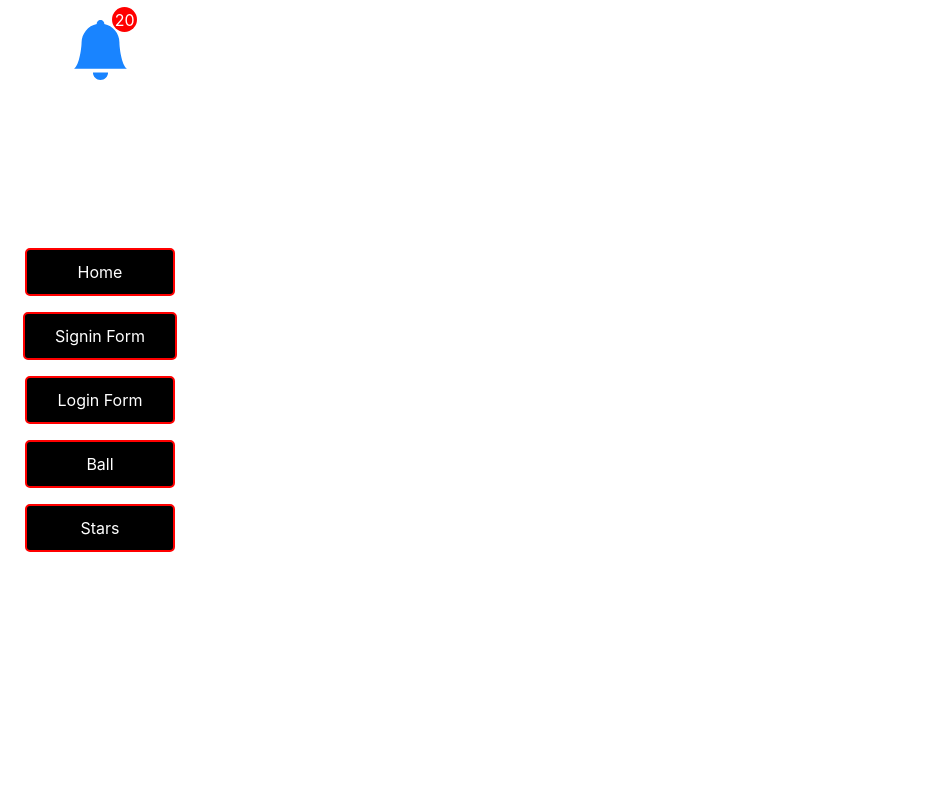
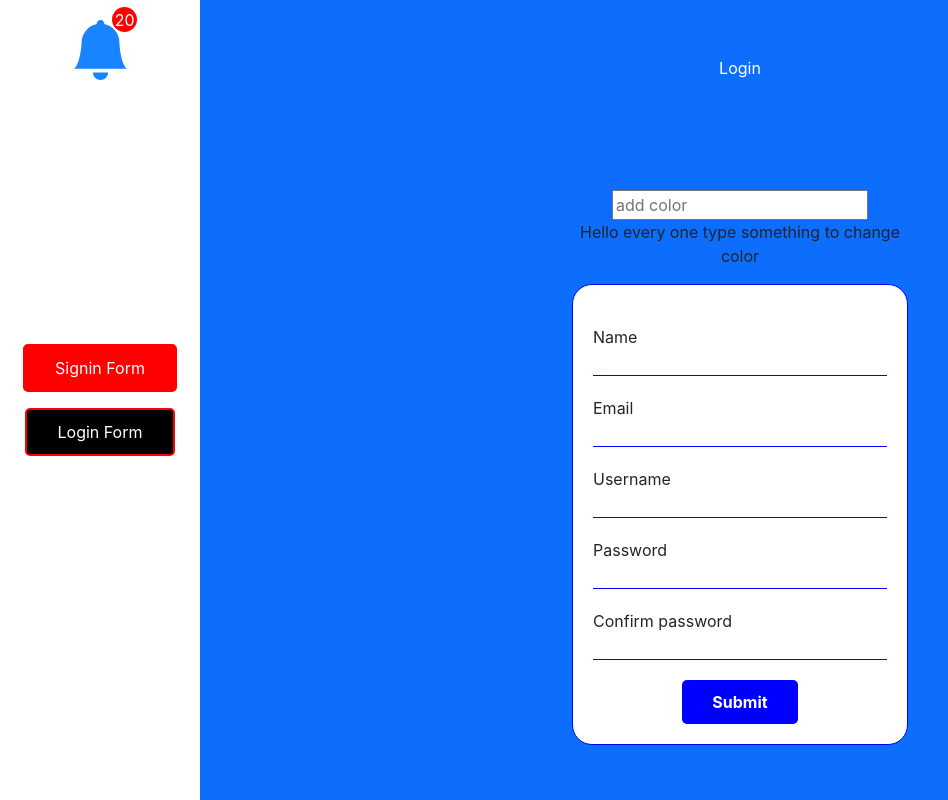
Before and after one commit to neharadialcode/learning-react, a React (Create React App) app: page /sign-up in a window 1280 px wide. Shown: the whole page, without its empty margins (0-948 px from the left). Built offline with nearby package versions, Linux system fonts and the light colour scheme.

Commit message:
sign-in added

```diff
--- a/src/App.js
+++ b/src/App.js
@@ -31,6 +31,8 @@ function App() {
             <Route exact path="/new/:id" component={ButtonTabs} />
           </div>
           <Switch>
+            {isSignUpValue === "true" ? (
+              <>
                 <Route exact path="/rating" component={Stars} />
                 <Route exact path="/form" component={NewFrom} />
                 <Route exact path="/page-two" component={PageTwo} />
@@ -41,8 +43,13 @@ function App() {
                 <Route exact path="/list" component={List} />
                 <Route exact path="/cards" component={Cards} />
                 <Route exact path="/image-upload" component={ImageUpload} />
-            <Route exact path="/page-one" component={DayOne} />
+              </>
+            ) : (
+              <>
+                <Route exact path="/sign-up" component={DayOne} />
                 <Route exact path="/log-in" component={LoginForm} />
+              </>
+            )}
           </Switch>
         </div>
       </div>
--- a/src/components/DayOne.jsx
+++ b/src/components/DayOne.jsx
@@ -33,11 +33,9 @@ const DayOne = ({ history }) => {
    *
    */
   useEffect(() => {
-    console.log("bbbbbbbbb====", isSignUpValue);
-
     if (isSignUpValue === "true") {
-      console.log("aaaaaaaaaaaaaaa====", isSignUpValue);
       history.push("/");
+      window.location.reload();
     }
   }, [isSignUpValue]);
 
@@ -58,28 +56,21 @@ const DayOne = ({ history }) => {
       userNameRegex.test(inputValue.username)
     ) {
       localStorage.setItem("isSignup", true);
-      history.push("/");
-      // console.log(inputValue, "value");
       arrayData.push(inputValue);
-      // console.log("New array", arrayData, inputValue);
       setError(false);
       setInputValue(data);
     }
   };
   const [colorChange, setcolorChange] = useState("");
   const deleteHandler = (index) => {
-    console.log(index, "index");
-    console.log(arrayData, "arrayDataarrayData");
     arrayData.splice(index, 1);
     setChangeState(!changeState);
-    console.log(arrayData, "dfghjkl;");
   };
 
   useEffect(() => {
     setArrayData(arrayData);
   }, [changeState]);
 
-  console.log(isSignUpValue, "isSignUpValue");
   return (
     <div className="w-100 bg-primary">
       <div className="container">
--- a/src/components/Home.jsx
+++ b/src/components/Home.jsx
@@ -1,8 +1,9 @@
-import React from "react";
+import React, { useEffect } from "react";
 import { useState } from "react";
 import natureJpg from "../img/nature.jpg";
 
-const Home = () => {
+const Home = ({ history }) => {
+  const isSignUpValue = localStorage.getItem("isSignup");
   const [upload, setUpload] = useState("");
   const [multiple, setmultiple] = useState();
   const uploadHandler = (e) => {
@@ -21,6 +22,21 @@ const Home = () => {
     // console.log(" uploadImg", uploadImg);
     // setUpload(uploadImg);
   };
+  const logOutHandler = () => {
+    localStorage.setItem("isSignup", false);
+    history.push("/sign-up");
+    window.location.reload();
+  };
+
+  // useEffect(() => {
+  //   // console.log("bbbbbbbbb====", isSignUpValue);
+
+  //   if (isSignUpValue === "false" && isSignUpValue === "null") {
+  //     // console.log("aaaaaaaaaaaaaaa====", isSignUpValue);
+  //     history.push("/sign-up");
+  //   }
+  // }, [isSignUpValue]);
+
   return (
     <div className="home">
       {multiple && multiple.length > 0 ? (
@@ -46,8 +62,22 @@ const Home = () => {
       <div className="d-flex flex-wrap w-100">
         {multiple &&
           multiple.map((obj, index) => (
-            <img className="w-25 mw-500" src={obj} alt="natureJpg" />
+            <img
+              key={index}
+              className="w-25 mw-500"
+              src={obj}
+              alt="natureJpg"
+            />
           ))}
+      </div>
+      <div>
+        <button
+          onClick={() => logOutHandler()}
+          className="logout_btn"
+          type="button"
+        >
+          LogOut
+        </button>
       </div>
     </div>
   );
--- a/src/components/PushNavLink.jsx
+++ b/src/components/PushNavLink.jsx
@@ -4,13 +4,17 @@ import { withRouter } from "react-router-dom";
 
 const PushNavLink = ({ history }) => {
   const pathnamee = window.location.pathname;
+  // const isSignUpValue = localStorage.removeItem("isSignup");
+  const isSignUpValue = localStorage.getItem("isSignup");
   const [active, setActive] = useState(pathnamee);
   const pageTwoHandler = () => {
-    history.push("/page-two");
+    history.push("/sign-up");
     setActive("/page-two");
   };
   return (
     <div className="min-w-200 d-flex flex-column justify-content-center vh_100_custom">
+      {isSignUpValue === "true" ? (
+        <>
           <div className="p-2 text-center">
             <button
               className={`common_btn ${active === "/" ? "active_btn" : ""}`}
@@ -22,31 +26,12 @@ const PushNavLink = ({ history }) => {
               Home
             </button>
           </div>
+
           <div className="p-2 text-center">
             <button
-          className={`common_btn ${active === "/page-one" ? "active_btn" : ""}`}
-          onClick={() => {
-            history.push("/page-one");
-            setActive("/page-one");
-          }}
-        >
-          Signin Form
-        </button>
-      </div>
-      <div className="p-2 text-center">
-        <button
-          className={`common_btn ${active === "/log-in" ? "active_btn" : ""}`}
-          onClick={() => {
-            history.push("/log-in");
-            setActive("/log-in");
-          }}
-        >
-          Login Form
-        </button>
-      </div>
-      <div className="p-2 text-center">
-        <button
-          className={`common_btn ${active === "/page-two" ? "active_btn" : ""}`}
+              className={`common_btn ${
+                active === "/page-two" ? "active_btn" : ""
+              }`}
               onClick={() => pageTwoHandler()}
             >
               Ball
@@ -54,7 +39,9 @@ const PushNavLink = ({ history }) => {
           </div>
           <div className="p-2 text-center">
             <button
-          className={`common_btn ${active === "/rating" ? "active_btn" : ""}`}
+              className={`common_btn ${
+                active === "/rating" ? "active_btn" : ""
+              }`}
               onClick={() => {
                 history.push("/rating");
                 setActive("/rating");
@@ -63,6 +50,41 @@ const PushNavLink = ({ history }) => {
               Stars
             </button>
           </div>
+        </>
+      ) : (
+        <>
+          {" "}
+          <div className="p-2 text-center">
+            <button
+              className={`common_btn ${
+                active === "/sign-up" ? "active_btn" : ""
+              }`}
+              onClick={() => {
+                history.push("/sign-up");
+                setActive("/sign-up");
+              }}
+            >
+              Signin Form
+            </button>
+          </div>
+          <div className="p-2 text-center">
+            <button
+              className={`common_btn ${
+                active === "/log-in" ? "active_btn" : ""
+              }`}
+              onClick={() => {
+                history.push("/log-in");
+                setActive("/log-in");
+              }}
+            >
+              Login Form
+            </button>
+          </div>{" "}
+        </>
+      )}
+      {/* ) : (
+        ""
+      )} */}
       {/* <div className="p-2 text-center">
         <button
           className={`common_btn ${active === "/sign-in" ? "active_btn" : ""}`}
--- a/src/index.css
+++ b/src/index.css
@@ -154,3 +154,12 @@ span {
   right: 10px;
   transform: translateY(-50%);
 }
+.logout_btn {
+  position: absolute;
+  top: 0;
+  right: 0;
+  background: black;
+  color: white;
+  border-radius: 5px;
+  padding: 5px 10px 8px 10px;
+}
```
Lines whose indentation alone changed are shown as unchanged.
